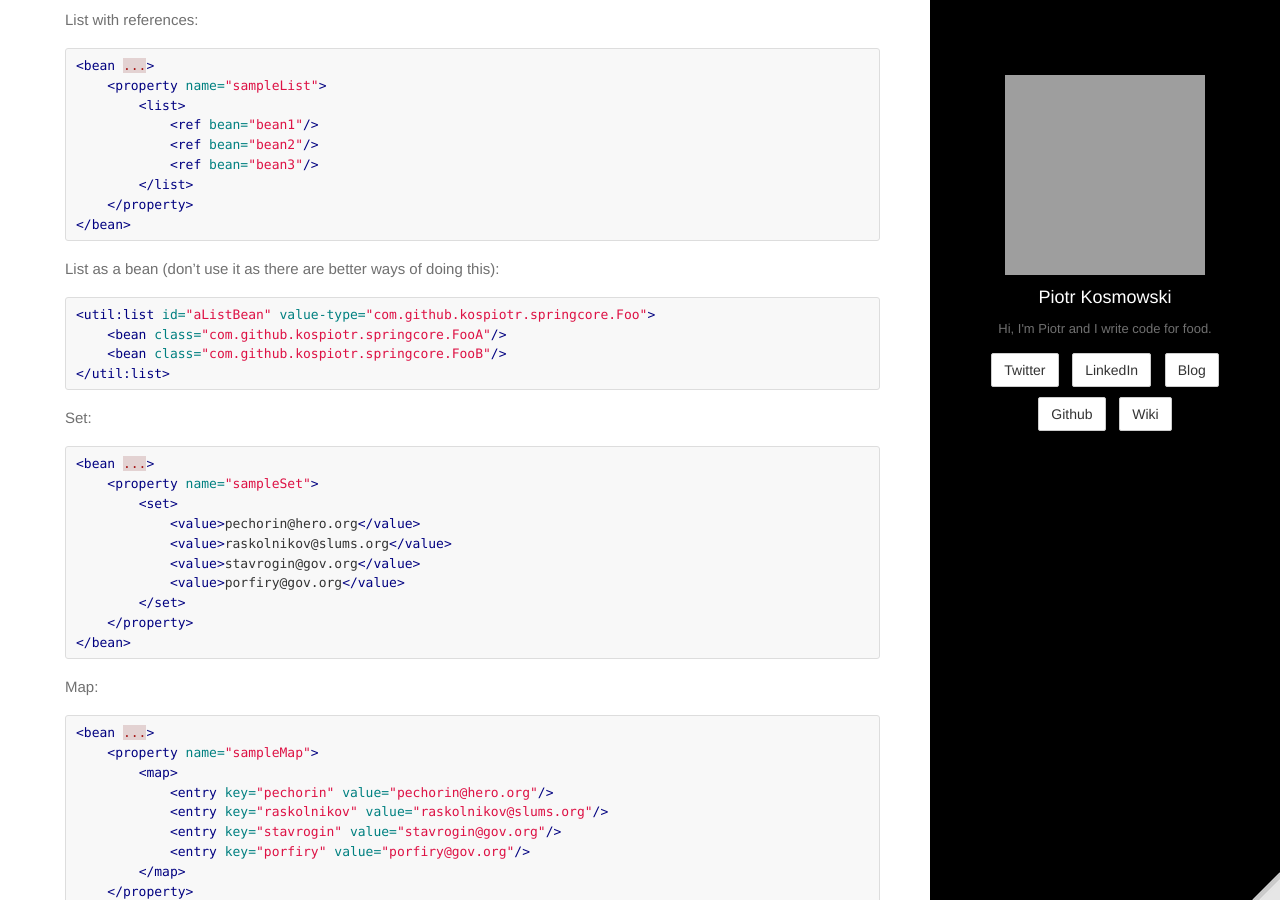
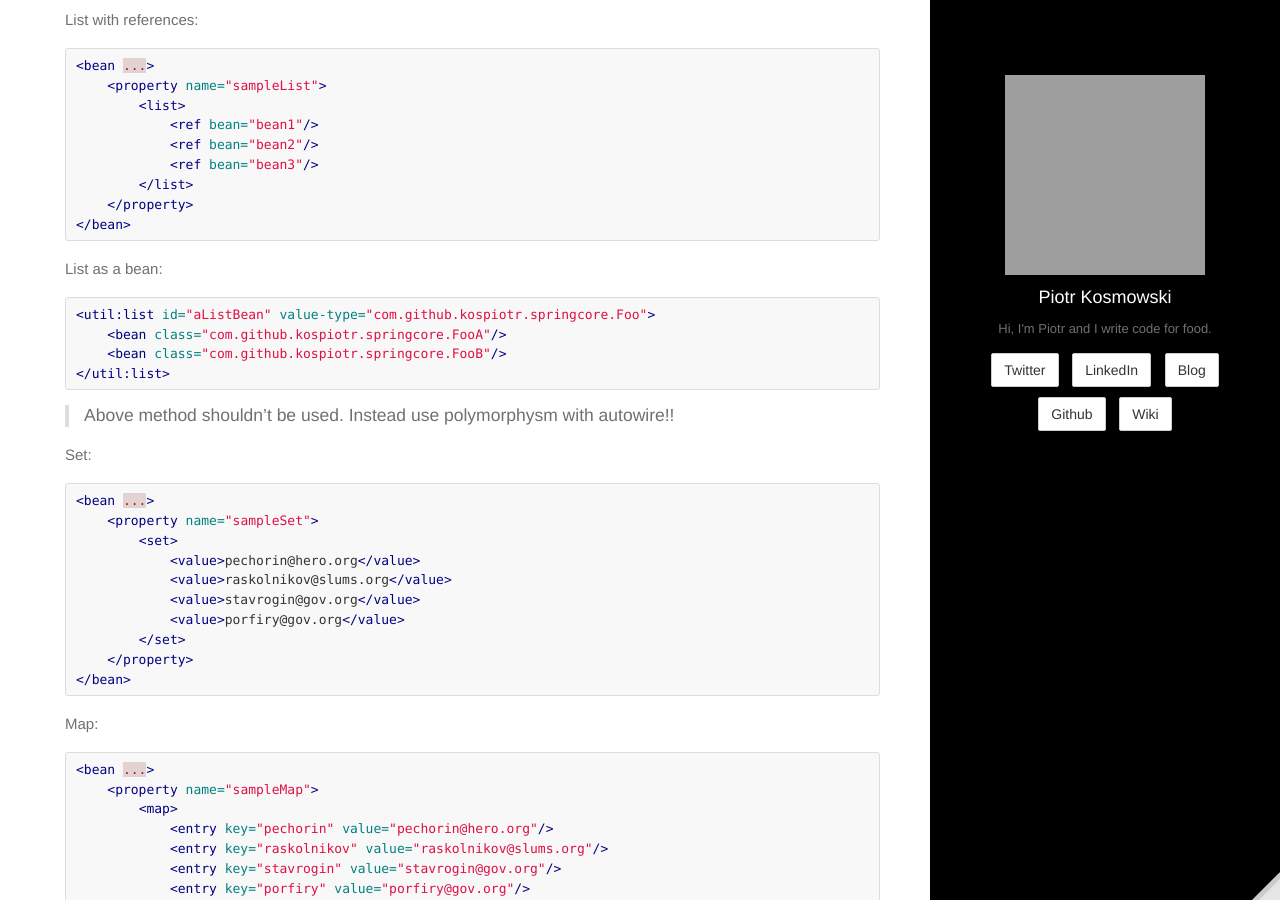
Before and after one commit to kospiotr/kospiotr.github.io, a Jekyll site: the page built from wiki/spring-framework-core.md, in a window 1280 px wide and 900 px high, scrolled down 12485 px. Built offline with Jekyll 4.4.1, drawn with Linux system fonts in a browser that asks for light colours; Markdown is read by kramdown in place of the engine named in the settings; grey boxes are pictures that could not be loaded.

Commit message:
Workshop update

````diff
--- a/wiki/spring-framework-core.md
+++ b/wiki/spring-framework-core.md
@@ -573,7 +573,7 @@ List with references:
 </bean>
 ```
 
-List as a bean (don't use it as there are better ways of doing this):
+List as a bean:
 
 ```xml
 <util:list id="aListBean" value-type="com.github.kospiotr.springcore.Foo">
@@ -581,6 +581,8 @@ List as a bean (don't use it as there are better ways of doing this):
     <bean class="com.github.kospiotr.springcore.FooB"/>
 </util:list>
 ```
+
+> Above method shouldn't be used. Instead use polymorphysm with autowire!!
 
 Set:
 
````
